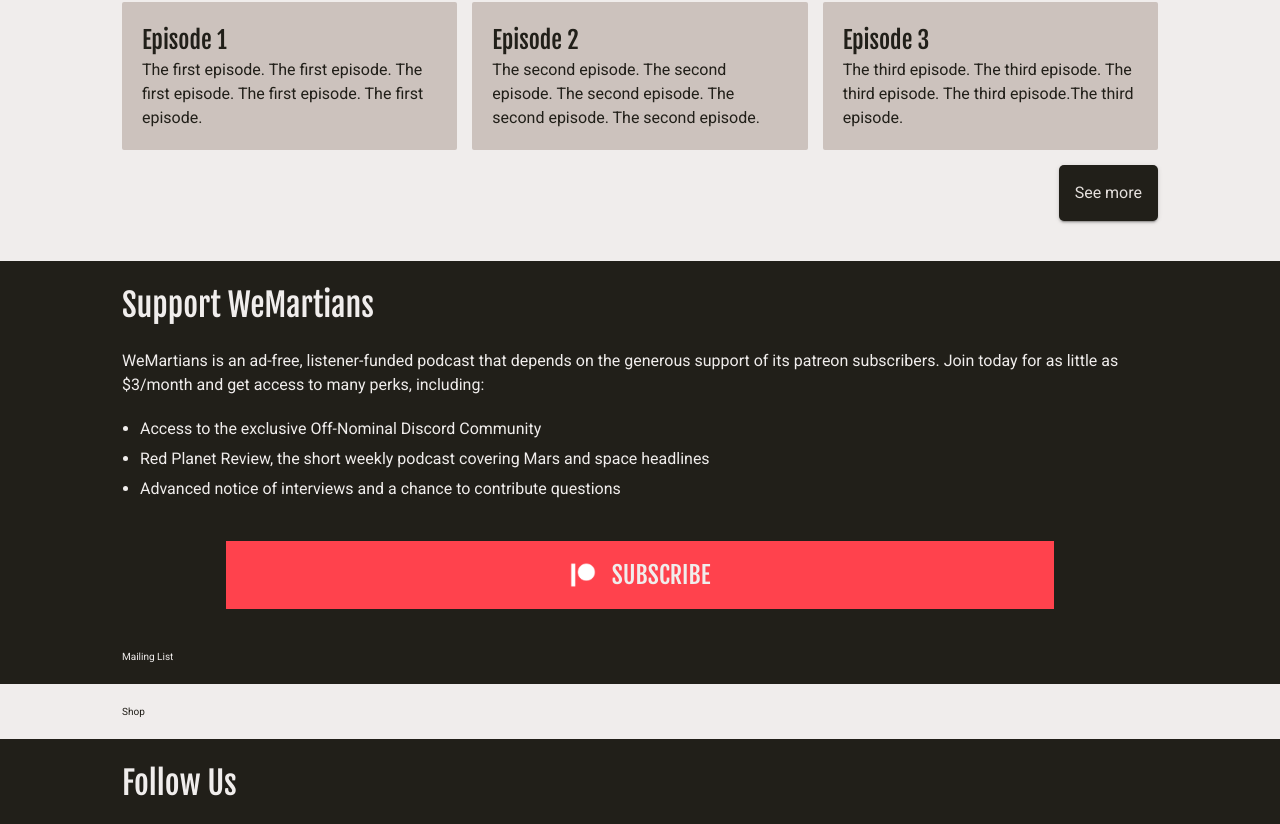
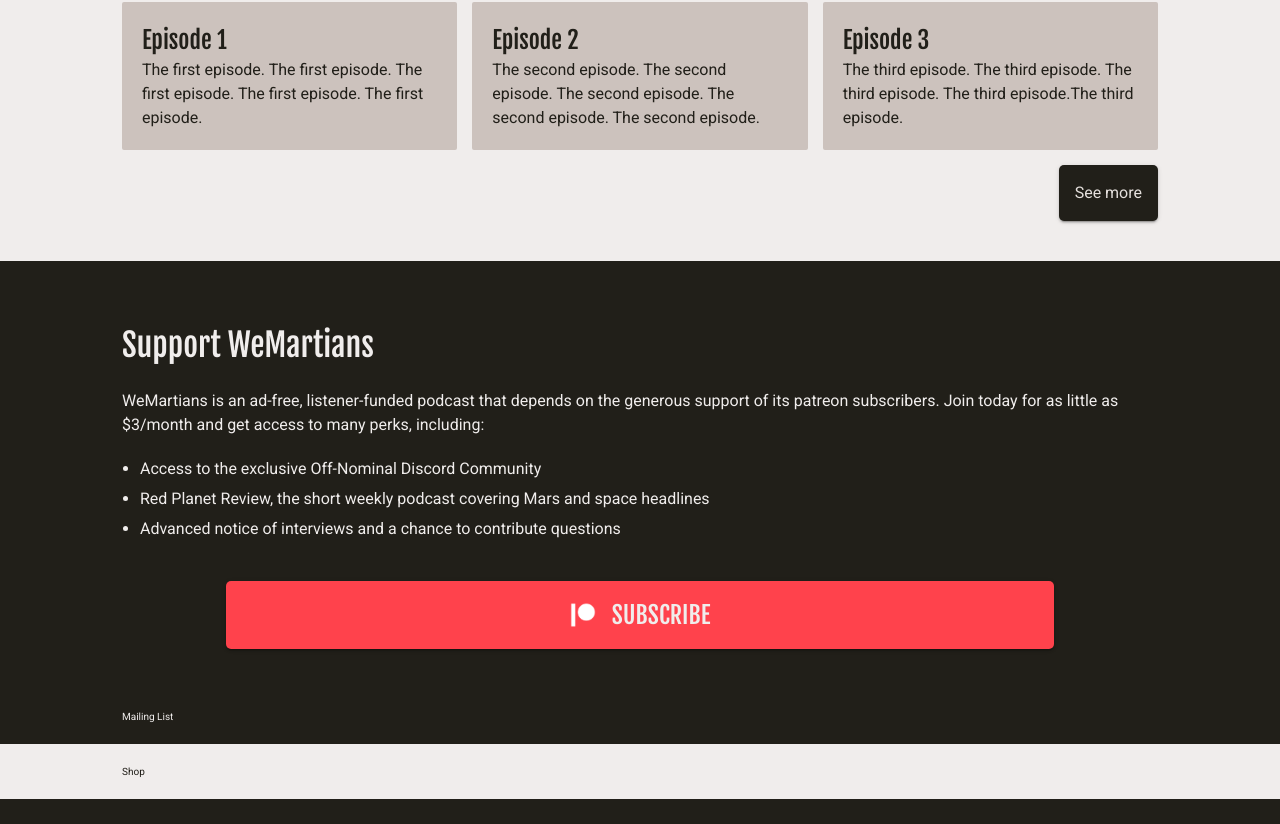
Before and after one commit to mendahu/wemartians, a Next.js app: page / in a window 1280 px wide. Shown: the part 526-1350 px from the top of the page. Built offline with nearby package versions, Linux system fonts and the light colour scheme.

Commit message:
Add Patreon link, fix styles

```diff
--- a/copy/copy.json
+++ b/copy/copy.json
@@ -32,7 +32,10 @@
       "Red Planet Review, the short weekly podcast covering Mars and space headlines",
       "Advanced notice of interviews and a chance to contribute questions"
     ],
-    "cta": "Subscribe"
+    "cta": {
+      "label": "Subscribe",
+      "href": "https://www.patreon.com/wemartians"
+    }
   },
   "footer": {
     "title": "Follow Us",
--- a/src/components/PatreonCallToAction/PatreonCallToAction.tsx
+++ b/src/components/PatreonCallToAction/PatreonCallToAction.tsx
@@ -7,7 +7,7 @@
 export default function PatreonCallToAction(props: PatreonCallToActionTypes) {
   return (
     <div>
-      <h1>{patreonCopy.title}</h1>
+      <h1 className={styles.title}>{patreonCopy.title}</h1>
       <p className={styles.mtop}>{patreonCopy.description}</p>
       <ul className={styles.mtop}>
         {patreonCopy.benefits.map((benefit, index) => {
@@ -19,14 +19,18 @@
         })}
       </ul>
       <div className={styles.patreonCTAContainer}>
-        <a className={styles.patreonCTAButton}>
+        <a
+          href={patreonCopy.cta.href}
+          target="_blank"
+          className={styles.patreonCTAButton}
+        >
           <Image
             src="/Digital-Patreon-Logo_White.png"
             width={26}
             height={26}
             layout="fixed"
           />
-          <h2 className={styles.patreonCTA}>{patreonCopy.cta}</h2>
+          <h2 className={styles.patreonCTA}>{patreonCopy.cta.label}</h2>
         </a>
       </div>
     </div>
--- a/src/components/PatreonCallToAction/styles/PatreonCallToAction.module.css
+++ b/src/components/PatreonCallToAction/styles/PatreonCallToAction.module.css
@@ -1,3 +1,7 @@
+.title {
+  margin-top: 4rem;
+}
+
 .mtop {
   margin-top: 2rem;
 }
@@ -13,14 +17,23 @@
 }
 
 .patreonCTAButton {
-  margin-top: 4rem;
+  margin: 4rem 0rem 2rem 0rem;
   width: 80%;
   display: flex;
   justify-content: center;
   align-items: center;
-  background-color: #ff424d;
+  background-color: hsl(357, 100%, 63%);
   text-transform: uppercase;
   padding: 1.6rem;
+  border-radius: 5px;
+  box-shadow: 0px 3px 1px -2px rgba(0, 0, 0, 0.2),
+    0px 2px 2px 0px rgba(0, 0, 0, 0.14), 0px 1px 5px 0px rgba(0, 0, 0, 0.12);
+  transition: background-color 250ms cubic-bezier(0.4, 0, 0.2, 1) 0ms;
+}
+
+.patreonCTAButton:hover {
+  background-color: hsl(357, 70%, 53%);
+  transition: background-color 250ms cubic-bezier(0.4, 0, 0.2, 1) 0ms;
 }
 
 .patreonCTA {
```
